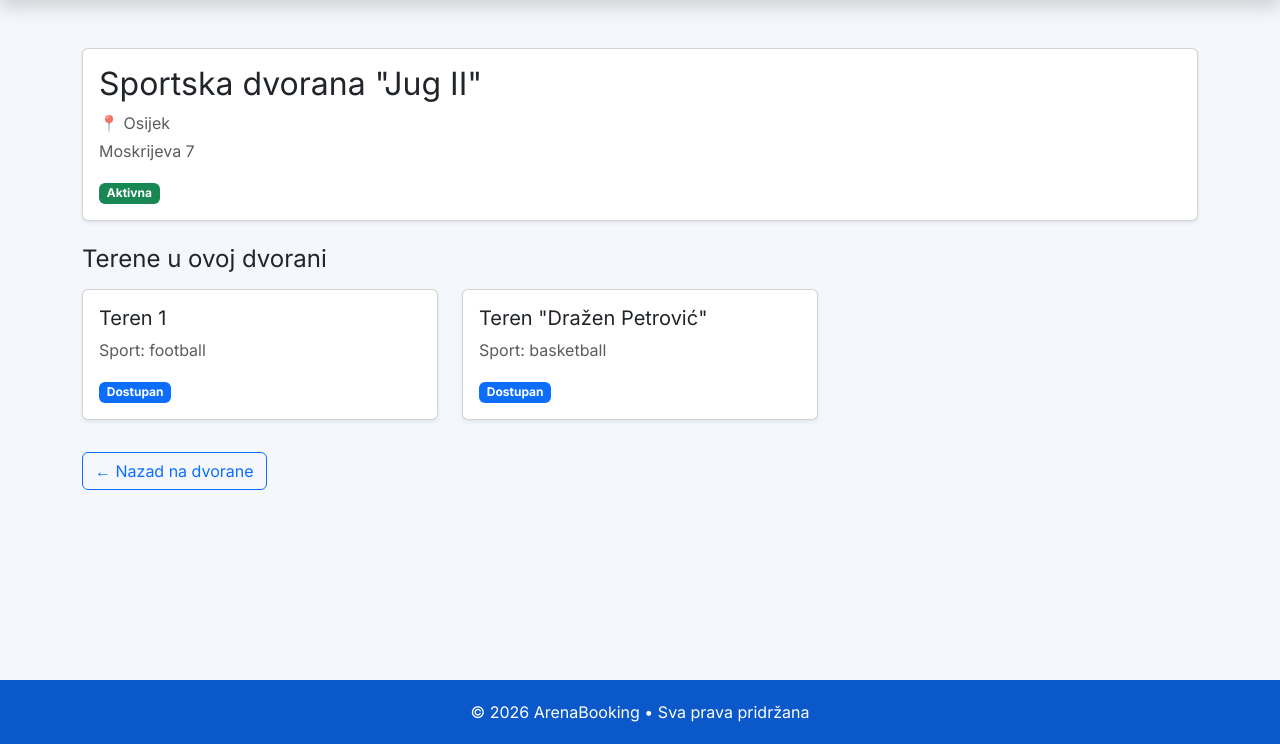
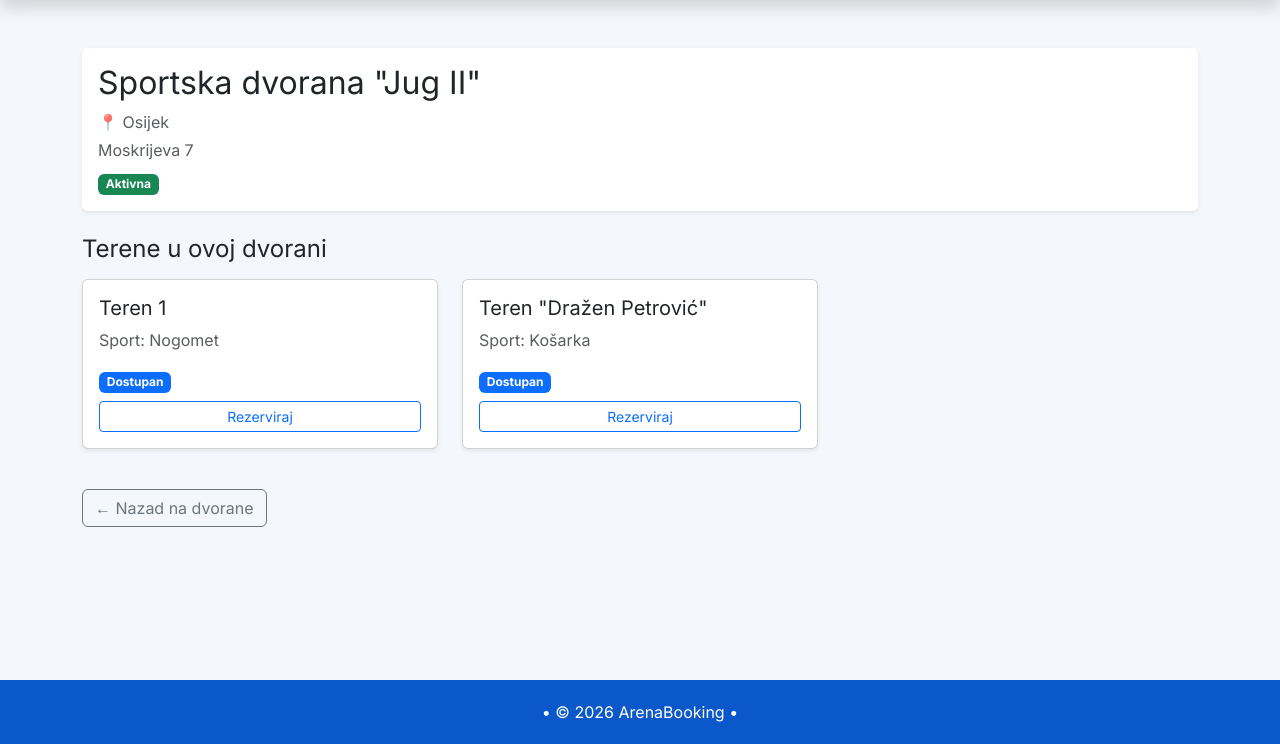
Before and after one commit to karlolac/django3-ArenaBooking-website, a Django app: page /facilities/1/ in a window 1280 px wide. Shown: the part 56-800 px from the top of the page. Run offline with Django 5.2, Linux system fonts and the light colour scheme; data comes from the database, SQL or seed files in the repository; both versions use the stored data as it was after the commit.

Commit message:
Adding courts

```diff
--- a/ArenaBooking/templates/base.html
+++ b/ArenaBooking/templates/base.html
@@ -5,10 +5,8 @@
     <meta name="viewport" content="width=device-width, initial-scale=1">
     <title>{% block title %}ArenaBooking{% endblock %}</title>
 
-    <!-- Bootstrap 5 -->
     <link href="https://cdn.jsdelivr.net/npm/bootstrap@5.3.3/dist/css/bootstrap.min.css" rel="stylesheet">
 
-    <!-- Google Font -->
     <link href="https://fonts.googleapis.com/css2?family=Inter:wght@300;400;600;700&display=swap" rel="stylesheet">
 
     <style>
@@ -73,11 +71,13 @@
             <ul class="navbar-nav align-items-center">
 
                 <li class="nav-item">
-                    <a class="nav-link" href="{% url 'facilities:facilities' %}">Dvorane</a>
+                    <a class="nav-link {% if request.resolver_match.view_name == 'facilities:facilities' %}active fw-bold{% endif %}"
+                       href="{% url 'facilities:facilities' %}">Dvorane</a>
                 </li>
 
                 <li class="nav-item">
-                    <a class="nav-link" href="{% url 'bookings:bookings' %}">Rezervacije</a>
+                    <a class="nav-link {% if request.resolver_match.view_name == 'bookings:bookings' %}active fw-bold{% endif %}"
+                       href="{% url 'bookings:bookings' %}">Rezervacije</a>
                 </li>
 
                 {% if user.is_authenticated %}
@@ -120,7 +120,7 @@
 <!-- FOOTER -->
 <footer class="text-center mt-auto">
     <div class="container">
-        <p class="mb-0">© 2026 ArenaBooking • Sva prava pridržana</p>
+        <p class="mb-0">• © 2026 ArenaBooking •</p>
     </div>
 </footer>
 
--- a/facilities/admin.py
+++ b/facilities/admin.py
@@ -1,4 +1,5 @@
 from django.contrib import admin
-from .models import Facility
+from .models import Facility,Court
 
 admin.site.register(Facility)
+admin.site.register(Court)
--- a/facilities/models.py
+++ b/facilities/models.py
@@ -18,10 +18,26 @@ class Facility(models.Model):
 
 
 class Court(models.Model):
+    class Sport(models.TextChoices):
+        FOOTBALL = "football", "Nogomet"
+        BASKETBALL = "basketball", "Košarka"
+        TENNIS = "tennis", "Tenis"
+        PADEL = "padel", "Padel"
+        OTHER = "other", "Ostalo"
+
+    sport = models.CharField(
+    max_length=20,
+    choices=Sport.choices,
+    blank=True,
+    null=True
+    )
+
     facility = models.ForeignKey(Facility, on_delete=models.CASCADE, related_name="courts")
     name = models.CharField(max_length=80)
-    sport = models.CharField(max_length=50, blank=True)
     is_active = models.BooleanField(default=True)
 
+
     def __str__(self):
+        if self.sport:
+            return f"{self.facility.name} - {self.name} ({self.get_sport_display()})"
         return f"{self.facility.name} - {self.name}"
--- a/facilities/templates/facilitydetail.html
+++ b/facilities/templates/facilitydetail.html
@@ -8,9 +8,9 @@
 
 {% block content %}
 
-<div class="card shadow-sm mb-4">
+<div class="card shadow-sm mb-4 border-0">
     <div class="card-body">
-        <h2 class="card-title">{{ facility.name }}</h2>
+        <h2 class="card-title mb-2">{{ facility.name }}</h2>
 
         {% if facility.city %}
             <p class="text-muted mb-1">
@@ -18,7 +18,7 @@
             </p>
         {% endif %}
 
-        <p class="text-muted">
+        <p class="text-muted mb-2">
             {{ facility.address }}
         </p>
 
@@ -35,30 +35,43 @@
 
 <div class="row">
     {% for court in facility.courts.all %}
-        <div class="col-md-4 mb-3">
-            <div class="card h-100 shadow-sm">
-                <div class="card-body">
-                    <h5 class="card-title">{{ court.name }}</h5>
+        {% if court.is_active %}
+        <div class="col-md-4 mb-4">
+            <div class="card h-100 shadow-sm court-card">
+                <div class="card-body d-flex flex-column">
 
-                    {% if court.sport %}
-                        <p class="text-muted">Sport: {{ court.sport }}</p>
-                    {% endif %}
+                    <h5 class="card-title mb-2 flex-grow-1">{{ court.name }}</h5>
 
-                    {% if court.is_active %}
-                        <span class="badge bg-primary">Dostupan</span>
-                    {% else %}
-                        <span class="badge bg-secondary">Nedostupan</span>
-                    {% endif %}
+                    <div class="court-info-bottom">
+                        {% if court.sport %}
+                            <p class="text-muted mb-3">
+                                Sport: {{ court.get_sport_display }}
+                            </p>
+                        {% else %}
+                             <p class="text-muted mb-3">&nbsp;</p>
+                        {% endif %}
+
+                        <div class="mt-auto">
+                            <span class="badge bg-primary mb-2">Dostupan</span>
+                            <br>
+                            <a href="#" class="btn btn-sm btn-outline-primary w-100">
+                                Rezerviraj
+                            </a>
+                        </div>
+                    </div>
+
                 </div>
             </div>
         </div>
+        {% endif %}
     {% empty %}
-        <p>Nema terena za ovu dvoranu.</p>
+        <p>Nema aktivnih terena za ovu dvoranu.</p>
     {% endfor %}
 </div>
-
-<a href="{% url 'facilities:facilities' %}" class="btn btn-outline-primary mt-3">
-    ← Nazad na dvorane
-</a>
+<div class="mt-3">
+    <a href="{% url 'facilities:facilities' %}" class="btn btn-outline-secondary">
+        ← Nazad na dvorane
+    </a>
+</div>
 
 {% endblock %}
--- a/facilities/views.py
+++ b/facilities/views.py
@@ -11,4 +11,8 @@ from .models import Facility
 
 def facilitydetail(request, facility_id):
     facility = get_object_or_404(Facility, id=facility_id)
-    return render(request, 'facilitydetail.html', {'facility': facility})
+    courts = facility.courts.filter(is_active=True)
+    return render(request, 'facilitydetail.html', {
+        'facility': facility,
+        'courts':courts
+        })
```
Also changed, not shown: facilities/templates/facilities.html (+2 -5 lines), db.sqlite3, facilities/migrations/0004_alter_court_sport.py (added).
